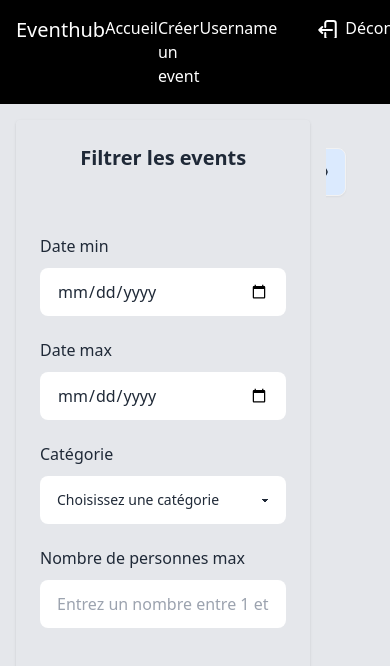
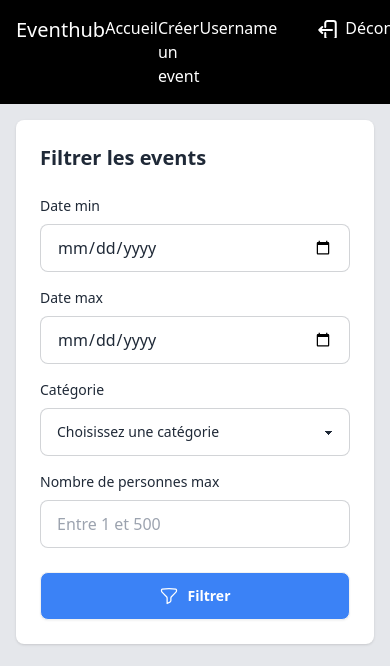
Before and after one commit to Shoto974/eventhub, a Django app: page /events/ in a window 390 px wide; the page is wider, and only the part inside the window is pictured. Shown: the top 666 px of that part. Run offline with Django 5.2, Linux system fonts and the light colour scheme; a user stored in the database is signed in; tables that the repository leaves empty hold one stand-in row (values such as "Sample post"); some libraries are stand-ins or nearby versions; grey boxes are pictures that could not be loaded.

Commit message:
Ãfix responsive

```diff
--- a/events/views.py
+++ b/events/views.py
@@ -10,6 +10,9 @@ from events.models import Event, Category
 # Create your views here.
 def events_list(request):
     events = Event.objects.all()
+
+    if request.user.role == "orga":
+        events = events.filter(organizer=request.user)
     categories = Category.objects.all()
     print(categories)
     return render(request, 'events/events.html',
--- a/templates/events/event_card.html
+++ b/templates/events/event_card.html
@@ -3,48 +3,47 @@
 <script type="text/javascript" src="{% static 'events/filter.js' %}"></script>
 {% if events %}
     {% for event in events %}
-        <div class="card bg-white relative ">
-            <figure>
+        <div class="card bg-white relative h-[500px] flex flex-col">
+            <figure class="h-48 overflow-hidden">
                 <img src="https://images.pexels.com/photos/32763753/pexels-photo-32763753.jpeg"
-                     alt="Image {{ event.title }}">
+                     alt="Image {{ event.title }}"
+                     class="w-full h-full object-cover">
             </figure>
-            <div class="card-body">
-                <h2 class="card-title">{{ event.title }}</h2>
-                <p>Catégorie : {{ event.category }}</p>
-                <p>Inscrits : {{ event.get_participations.count }} / {{ event.capacity }} personnes</p>
-                <p>Lieu : {{ event.location }}</p>
-                <p>Date : {{ event.date }}</p>
-                <div class="mt-6">
+            <div class="card-body p-4 flex-1 flex flex-col">
+                <h2 class="card-title text-lg">{{ event.title }}</h2>
+                <p class="text-sm">Catégorie : {{ event.category }}</p>
+                <p class="text-sm">Inscrits : {{ event.get_participations.count }} / {{ event.capacity }} personnes</p>
+                <p class="text-sm">Lieu : {{ event.location }}</p>
+                <p class="text-sm">Date : {{ event.date }}</p>
+                <div class="mt-auto pt-4">
                     {% if user.role == "user" %}
                         {% if event|is_participant:user %}
-                            <button class="btn btn-block bg-blue-500 text-bold hover:bg-blue-400">Reviews
+                            <button class="btn btn-block bg-blue-500 text-white hover:bg-blue-400 btn-sm">Reviews
                             </button>
                         {% else %}
-                            <button class="btn btn-block bg-green-500 text-bold hover:bg-green-400">Participer
+                            <button class="btn btn-block bg-green-500 text-white hover:bg-green-400 btn-sm">Participer
                             </button>
                         {% endif %}
                     {% else %}
-                        <button class="btn btn-block bg-orange-500 text-bold hover:bg-orange-400">Modifier
+                        <button class="btn btn-block bg-orange-500 text-white hover:bg-orange-400 btn-sm">Modifier
                         </button>
                     {% endif %}
                 </div>
             </div>
 
-            <div class="absolute top-1 right-1">
-                <button class="btn bg-blue-100 hover:bg-blue-100">
+            <div class="absolute top-2 right-2">
+                <button class="btn btn-sm bg-blue-100 hover:bg-blue-200">
                     <svg xmlns="http://www.w3.org/2000/svg" fill="none" viewBox="0 0 24 24" stroke-width="1.5"
-                         stroke="currentColor" class="size-6">
+                         stroke="currentColor" class="w-5 h-5">
                         <path stroke-linecap="round" stroke-linejoin="round"
                               d="M2.036 12.322a1.012 1.012 0 0 1 0-.639C3.423 7.51 7.36 4.5 12 4.5c4.638 0 8.573 3.007 9.963 7.178.07.207.07.431 0 .639C20.577 16.49 16.64 19.5 12 19.5c-4.638 0-8.573-3.007-9.963-7.178Z"></path>
                         <path stroke-linecap="round" stroke-linejoin="round"
                               d="M15 12a3 3 0 1 1-6 0 3 3 0 0 1 6 0Z"></path>
                     </svg>
-
                 </button>
             </div>
-
         </div>
     {% endfor %}
-    {% else %}
-    <div class="font-bold text-center ">Aucun évênement correspondant à vos recherches</div>
+{% else %}
+    <div class="col-span-full font-bold text-center text-xl py-10">Aucun événement correspondant à vos recherches</div>
 {% endif %}
--- a/templates/events/events.html
+++ b/templates/events/events.html
@@ -1,57 +1,54 @@
 {% extends "base.html" %}
-
-
 {% block title %} Liste des events {% endblock %}
 
 {% block content %}
+    <div class="flex flex-col lg:flex-row gap-6 w-full h-[calc(100vh-120px)]">
+        <aside class="w-full lg:w-1/4 lg:h-full">
+            <div class="fieldset bg-white rounded-lg shadow p-6 lg:sticky lg:top-4">
+                <legend class="fieldset-legend mb-6 font-bold text-xl">Filtrer les events</legend>
 
-    <div class="fieldset w-full max-w-md rounded shadow items-center flex flex-col p-6 gap-3">
-        <legend class="fieldset-legend mb-[50px] font-bold text-xl">Filtrer les events</legend>
-        <fieldset class="fieldset w-full flex items-center mb-[10px]">
-            <legend class="fieldset-legend mb-[10px]">Date min</legend>
-            <input id="date-deb" type="date" class="input w-full"/>
+                <fieldset class="fieldset w-full mb-4">
+                    <legend class="fieldset-legend mb-2 text-sm">Date min</legend>
+                    <input id="date-deb" type="date" class="input input-bordered w-full"/>
                 </fieldset>
-        <fieldset class="fieldset w-full mb-[10px]">
-            <legend class="fieldset-legend mb-[10px]">Date max</legend>
-            <input id="date-fin" type="date" class="input w-full"/>
+
+                <fieldset class="fieldset w-full mb-4">
+                    <legend class="fieldset-legend mb-2 text-sm">Date max</legend>
+                    <input id="date-fin" type="date" class="input input-bordered w-full"/>
                 </fieldset>
-        <fieldset class="fieldset w-full mb-[10px]">
-            <legend class="fieldset-legend mb-[10px]">Catégorie</legend>
-            <label>
-                <select id="cat" class="select w-full">
+
+                <fieldset class="fieldset w-full mb-4">
+                    <legend class="fieldset-legend mb-2 text-sm">Catégorie</legend>
+                    <select id="cat" class="select select-bordered w-full">
                         <option disabled selected value="">Choisissez une catégorie</option>
                         {% for category in categories %}
                             <option value="{{ category.id }}">{{ category.name }}</option>
                         {% endfor %}
                     </select>
-            </label>
                 </fieldset>
-        <fieldset class="fieldset w-full mb-[50px]">
-            <legend class="fieldset-legend mb-[10px]">Nombre de personnes max</legend>
-            <input
-                    type="number"
-                    class="input validator w-full"
-                    required
-                    placeholder="Entrez un nombre entre 1 et 500"
-                    min="1"
-                    max="500"
-                    title="Entrez un nombre entre 1 et 500"
-                    id="cap"
-            />
+
+                <fieldset class="fieldset w-full mb-6">
+                    <legend class="fieldset-legend mb-2 text-sm">Nombre de personnes max</legend>
+                    <input type="number" class="input input-bordered w-full" placeholder="Entre 1 et 500"
+                           min="1" max="500" id="cap"/>
                 </fieldset>
-        <button id="btn-filter" class="btn w-full bg-blue-500 text-bold hover:bg-blue-400" onclick="events_filter()">
+
+                <button id="btn-filter" class="btn w-full bg-blue-500 text-white hover:bg-blue-400"
+                        onclick="events_filter()">
                     <svg xmlns="http://www.w3.org/2000/svg" fill="none" viewBox="0 0 24 24" stroke-width="1.5"
-                 stroke="currentColor" class="size-6">
+                         stroke="currentColor" class="w-5 h-5">
                         <path stroke-linecap="round" stroke-linejoin="round"
                               d="M12 3c2.755 0 5.455.232 8.083.678.533.09.917.556.917 1.096v1.044a2.25 2.25 0 0 1-.659 1.591l-5.432 5.432a2.25 2.25 0 0 0-.659 1.591v2.927a2.25 2.25 0 0 1-1.244 2.013L9.75 21v-6.568a2.25 2.25 0 0 0-.659-1.591L3.659 7.409A2.25 2.25 0 0 1 3 5.818V4.774c0-.54.384-1.006.917-1.096A48.32 48.32 0 0 1 12 3Z"></path>
                     </svg>
                     Filtrer
                 </button>
             </div>
+        </aside>
 
-    <div class="flex-1 p-6 max-h-[80vw] overflow-x-auto">
-        <div id="event_list" class="grid grid-cols-3 gap-4">
+        <main class="flex-1 w-full lg:w-3/4 overflow-y-auto">
+            <div id="event_list" class="grid grid-cols-1 md:grid-cols-2 xl:grid-cols-3 2xl:grid-cols-4 gap-4 pb-6">
                 {% include "events/event_card.html" %}
             </div>
+        </main>
     </div>
 {% endblock %}
```
Lines whose indentation alone changed are shown as unchanged.
